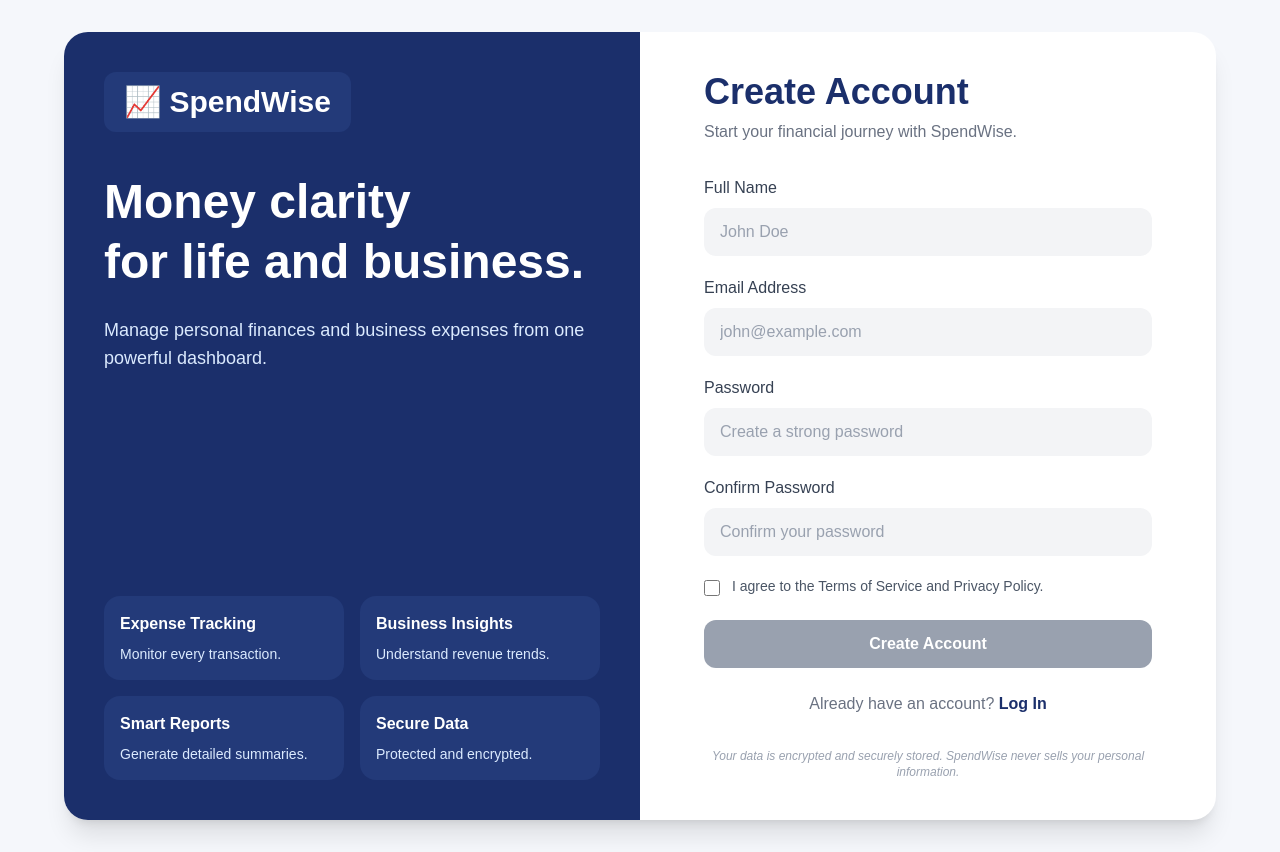
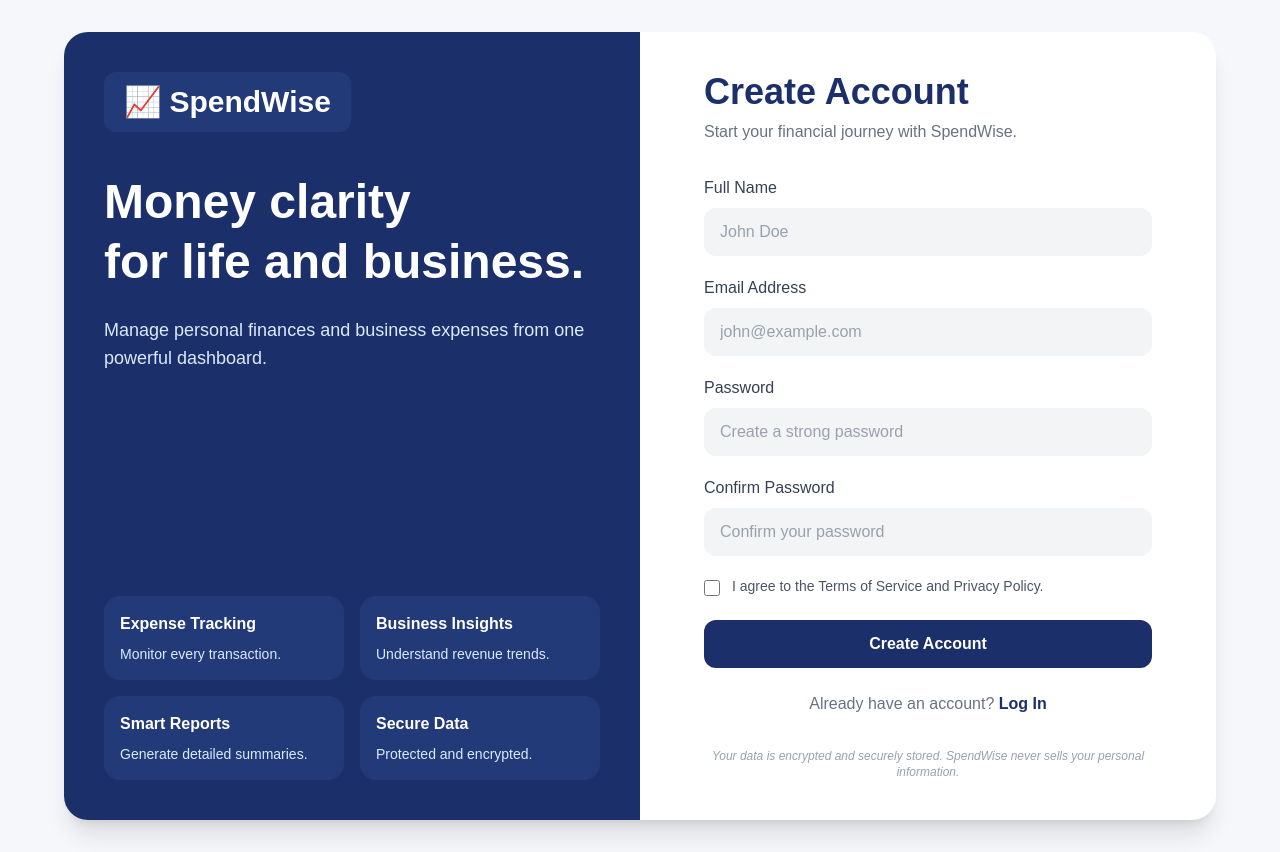
Before and after one commit to siddhibankar08-collab/expense-tracker, a Next.js app: page /sign_up in a window 1280 px wide. Built offline with nearby package versions, Linux system fonts and the light colour scheme; no server answers.

Commit message:
login setup

```diff
--- a/app/login/page.js
+++ b/app/login/page.js
@@ -1,4 +1,26 @@
+"use client";
+import { useState } from "react";
+import { supabase } from "@/lib/supabaseClient";
 export default function LoginPage() {
+  const [email, setEmail] = useState("");
+const [password, setPassword] = useState("");
+    console.log(process.env.NEXT_PUBLIC_SUPABASE_URL);
+
+const handleLogin = async () => {
+  const { data, error } = await supabase.auth.signInWithPassword({
+  email,
+  password,
+});
+
+  console.log("DATA:", data);
+  console.log("ERROR:", error);
+};
+
+
+  const togglePassword = () => {
+    console.log("toggle password");
+  };
+
   return (
     <div className="h-screen w-screen flex bg-[#f5f6fa]">
 
@@ -27,8 +49,7 @@ export default function LoginPage() {
           </h2>
 
           <p className="text-white/90 text-[14px] mt-3 max-w-md leading-7">
-            Track personal expenses and manage multiple shops in
-            one place — with powerful analytics and smart reports.
+            Track personal expenses and manage multiple shops in one place — with powerful analytics and smart reports.
           </p>
         </div>
 
@@ -37,11 +58,9 @@ export default function LoginPage() {
 
           <div className="bg-[#132A55] rounded-xl p-4">
             <div className="text-green-400 text-lg">💳</div>
-
             <h3 className="text-white text-sm font-semibold mt-3">
               Personal Expense Tracking
             </h3>
-
             <p className="text-gray-300 text-xs mt-2">
               Log daily spending and stay on top of your budget
             </p>
@@ -49,11 +68,9 @@ export default function LoginPage() {
 
           <div className="bg-[#132A55] rounded-xl p-4">
             <div className="text-green-400 text-lg">🏪</div>
-
             <h3 className="text-white text-sm font-semibold mt-3">
               Multi-Shop Management
             </h3>
-
             <p className="text-gray-300 text-xs mt-2">
               Track finances across all your shops in one place
             </p>
@@ -61,11 +78,9 @@ export default function LoginPage() {
 
           <div className="bg-[#132A55] rounded-xl p-4">
             <div className="text-green-400 text-lg">📈</div>
-
             <h3 className="text-white text-sm font-semibold mt-3">
               Smart Analytics
             </h3>
-
             <p className="text-gray-300 text-xs mt-2">
               Profit trends, budgets and category breakdowns
             </p>
@@ -73,11 +88,9 @@ export default function LoginPage() {
 
           <div className="bg-[#132A55] rounded-xl p-4">
             <div className="text-green-400 text-lg">📊</div>
-
             <h3 className="text-white text-sm font-semibold mt-3">
               Unified Reports
             </h3>
-
             <p className="text-gray-300 text-xs mt-2">
               Personal and business insights in one dashboard
             </p>
@@ -103,6 +116,7 @@ export default function LoginPage() {
 
             <input
               type="email"
+               onChange={(e) => setEmail(e.target.value)}
               className="w-full h-10 bg-[#E7E7E7] rounded-2xl px-4 border border-gray-400 outline-none"
             />
           </div>
@@ -116,11 +130,13 @@ export default function LoginPage() {
             <div className="relative">
               <input
                 type="password"
+               onChange={(e) => setPassword(e.target.value)}
                 className="w-full h-10 bg-[#E7E7E7] rounded-2xl px-4 pr-16 border border-gray-400 outline-none"
               />
 
               <button
                 type="button"
+                onClick={togglePassword}
                 className="absolute right-4 top-1/2 -translate-y-1/2 text-lg"
               >
                 👁
@@ -132,7 +148,6 @@ export default function LoginPage() {
           <div className="flex items-center justify-between mt-3">
             <div className="flex items-center">
               <input type="checkbox" />
-
               <span className="ml-2 text-sm">
                 Remember me
               </span>
@@ -145,20 +160,18 @@ export default function LoginPage() {
 
           {/* Login */}
           <div className="flex justify-center mt-3">
-            <button className="w-40 h-10 bg-[#163559] text-white text-lg rounded-full font-semibold">
+            <button
+              onClick={handleLogin}
+              className="w-40 h-10 bg-[#163559] text-white text-lg rounded-full font-semibold"
+            >
               Login
             </button>
           </div>
 
-
           {/* Divider */}
           <div className="flex items-center my-3">
             <div className="flex-1 h-px bg-gray-400"></div>
-
-            <span className="px-4 text-sm">
-              or
-            </span>
-
+            <span className="px-4 text-sm">or</span>
             <div className="flex-1 h-px bg-gray-400"></div>
           </div>
 
@@ -178,6 +191,7 @@ export default function LoginPage() {
             </button>
 
           </div>
+
           {/* Links */}
           <div className="text-center mt-5">
             <p className="text-xs">
@@ -186,8 +200,8 @@ export default function LoginPage() {
                 Sign up
               </span>
             </p>
+          </div>
 
-          </div>
           <p className="text-center text-xs text-gray-500 mt-8">
             By continuing, you agree to our Terms & Privacy Policy.
           </p>
--- a/app/sign_up/page.js
+++ b/app/sign_up/page.js
@@ -1,13 +1,34 @@
 "use client";
+import { supabase } from "@/lib/supabaseClient";
 
 import { useState } from "react";
 
-export default function Home() {
+export default function Home()
+ {
   const [fullName, setFullName] = useState("");
   const [email, setEmail] = useState("");
   const [password, setPassword] = useState("");
   const [confirmPassword, setConfirmPassword] = useState("");
   const [acceptedTerms, setAcceptedTerms] = useState(false);
+
+
+  const handleSignUp = async () => {
+  console.log("Sign up button successfully clicked!");
+
+  const { data, error } = await supabase.auth.signUp({
+    email,
+    password,
+    options: {
+      data: {
+        full_name: fullName,
+      },
+    },
+  });
+
+  console.log("DATA:", data);
+  console.log("ERROR:", error);
+};
+
 
   const hasMinLength = password.length >= 8;
   const hasUppercase = /[A-Z]/.test(password);
@@ -226,15 +247,12 @@ export default function Home() {
 
             {/* Button */}
             <button
-              disabled={!canCreateAccount}
-              className={`w-full py-3 rounded-xl font-semibold text-white transition-all duration-300 ${
-                canCreateAccount
-                  ? "bg-[#1B2F6B] hover:bg-[#142252] hover:shadow-lg"
-                  : "bg-gray-400 cursor-not-allowed"
-              }`}
-            >
-              Create Account
-            </button>
+  onClick={handleSignUp}
+  // disabled={!canCreateAccount} // Temporarily commented out for testing
+  className="w-full py-3 rounded-xl font-semibold text-white bg-[#1B2F6B] hover:bg-[#142252]"
+>
+  Create Account
+</button>
 
             {/* Login */}
             <p className="text-center text-gray-500 mt-6">
```
Also changed, not shown: 1 other file (tests, documents, lock files or other folders). Lines whose indentation alone changed are shown as unchanged.
